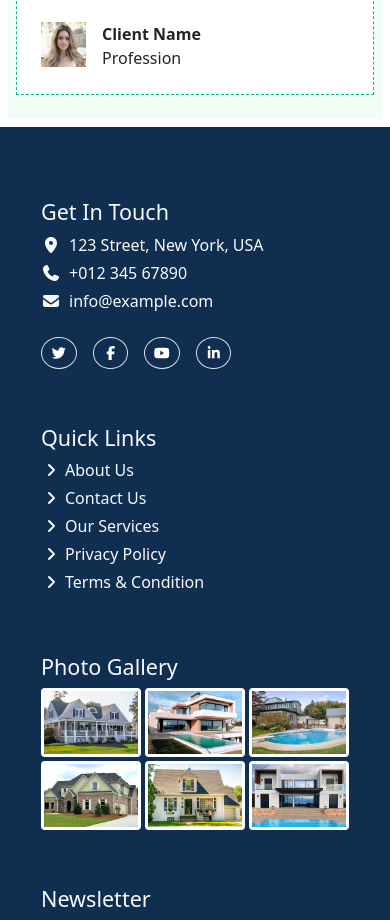
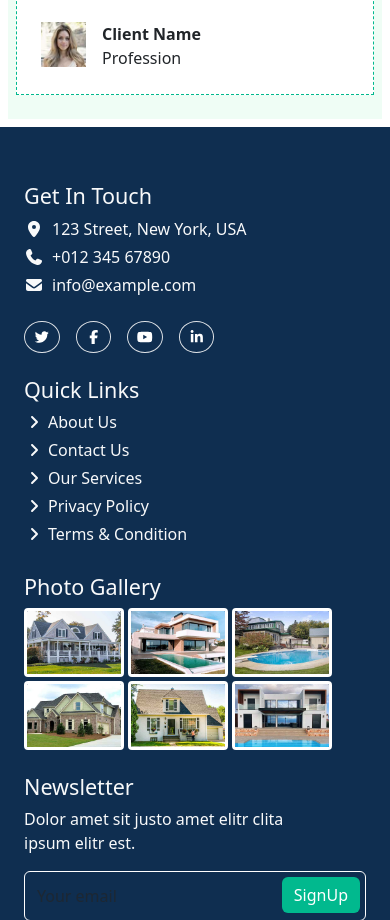
Before and after one commit to aravinth2760/makaan, a React (Create React App) app: page / in a window 390 px wide. Shown: the part 11080-12000 px from the top of the page. Built offline with nearby package versions, Linux system fonts and the light colour scheme.

Commit message:
Responsive issue correction in footer [08 JAN 2025]

```diff
--- a/src/components/Footer.jsx
+++ b/src/components/Footer.jsx
@@ -21,11 +21,11 @@
 
   return (
     <footer
-      className="text-light py-5 px-3 px-lg-0"
       style={{ backgroundColor: "var(--accient)" }}
+      className="text-light pt-5 px-3"
     >
-      <section className="d-flex flex-wrap justify-content-evenly gap-4 p-2">
-        <div style={{ width: "308px" }} className="py-3 py-md-0">
+      <Row className="g-4 p-2">
+        <Col xl={3} md={6}>
           <h4 className="mb-2 mb-md-3 mb-lg-4">Get In Touch</h4>
           <p className="mb-1 fw-lighter fs-6">
             <FontAwesomeIcon icon="location-dot" className="me-2" />
@@ -50,9 +50,8 @@
               );
             })}
           </div>
-        </div>
-
-        <div style={{ width: "308px" }} className="py-3 py-md-0">
+        </Col>
+        <Col xl={3} md={6}>
           <h4 className="mb-2 mb-md-3 mb-lg-4">Quick Links</h4>
           {links.map((link, i) => {
             return (
@@ -62,9 +61,8 @@
               </p>
             );
           })}
-        </div>
-
-        <div className="py-3 py-md-0">
+        </Col>
+        <Col xl={3} md={6}>
           <h4 className="mb-2 mb-md-3 mb-lg-4">Photo Gallery</h4>
           <div className="d-flex flex-wrap gap-1" style={{ width: "308px" }}>
             {propertyList.map((src, i) => {
@@ -83,9 +81,8 @@
               );
             })}
           </div>
-        </div>
-
-        <div style={{ width: "308px" }} className="py-3 py-md-0">
+        </Col>
+        <Col xl={3} md={6}>
           <h4 className="mb-2 mb-md-3 mb-lg-4">Newsletter</h4>
           <p className="fw-lighter fs-6">
             Dolor amet sit justo amet elitr clita <br /> ipsum elitr est.
@@ -103,7 +100,7 @@
             />
             <Button
               size="md"
-              className="position-absolute"
+              className="position-absolute border-0"
               style={{
                 backgroundColor: "var(--primary)",
                 top: "6px",
@@ -113,10 +110,10 @@
               SignUp
             </Button>
           </div>
-        </div>
-      </section>
+        </Col>
+      </Row>
       <hr className="my-4" />
-      <Row className="text-center">
+      <Row className="text-center pb-3">
         <Col>&copy; Your Site. All rights reserved. Designed with HTML.</Col>
       </Row>
     </footer>
```
